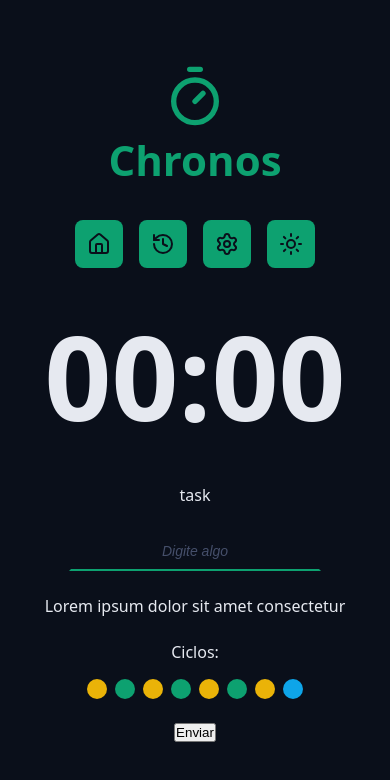
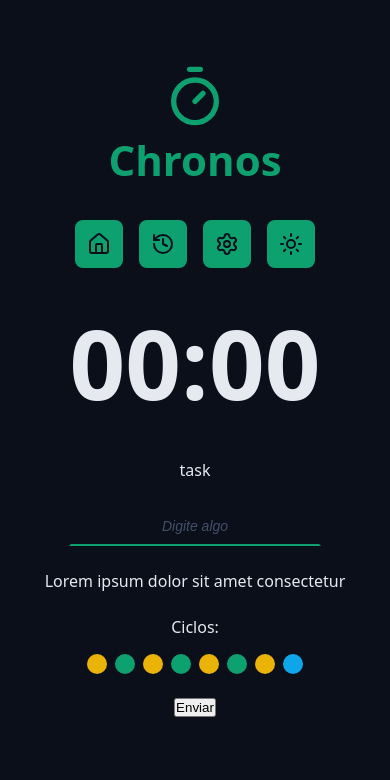
Before and after one commit to RicardoFrancoDelgado/chronos-app, a React (Vite) app: page / in a window 390 px wide. Shown: the top 780 px of the page. Built offline with nearby package versions, Linux system fonts and the light colour scheme.

Commit message:
styles: ajustando font size do count down

```diff
--- a/src/components/CountDown/styles.module.css
+++ b/src/components/CountDown/styles.module.css
@@ -1,5 +1,5 @@
 .container {
-  font-size: clamp(8rem, 30vw, 16rem);
+  font-size: clamp(8rem, 25vw, 16rem);
   font-weight: bold;
   text-align: center;
   line-height: 1.3;
```
